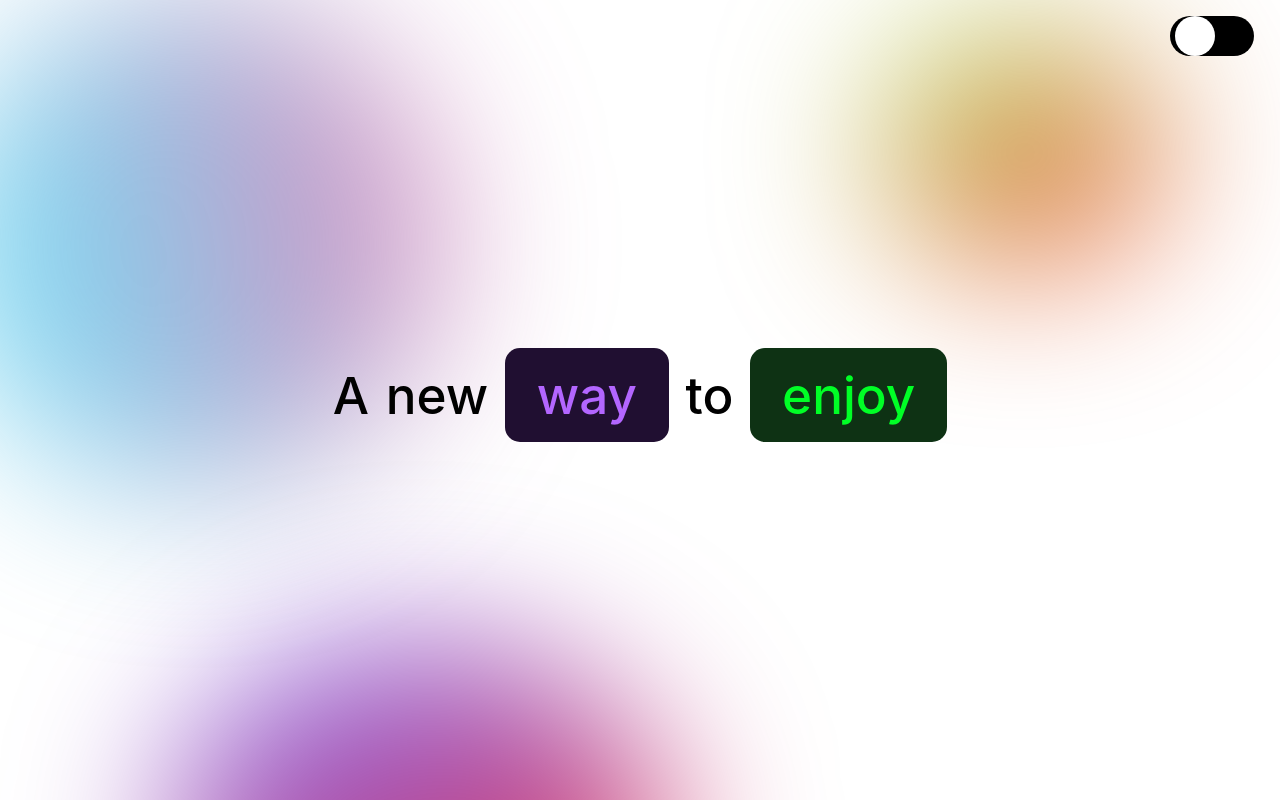
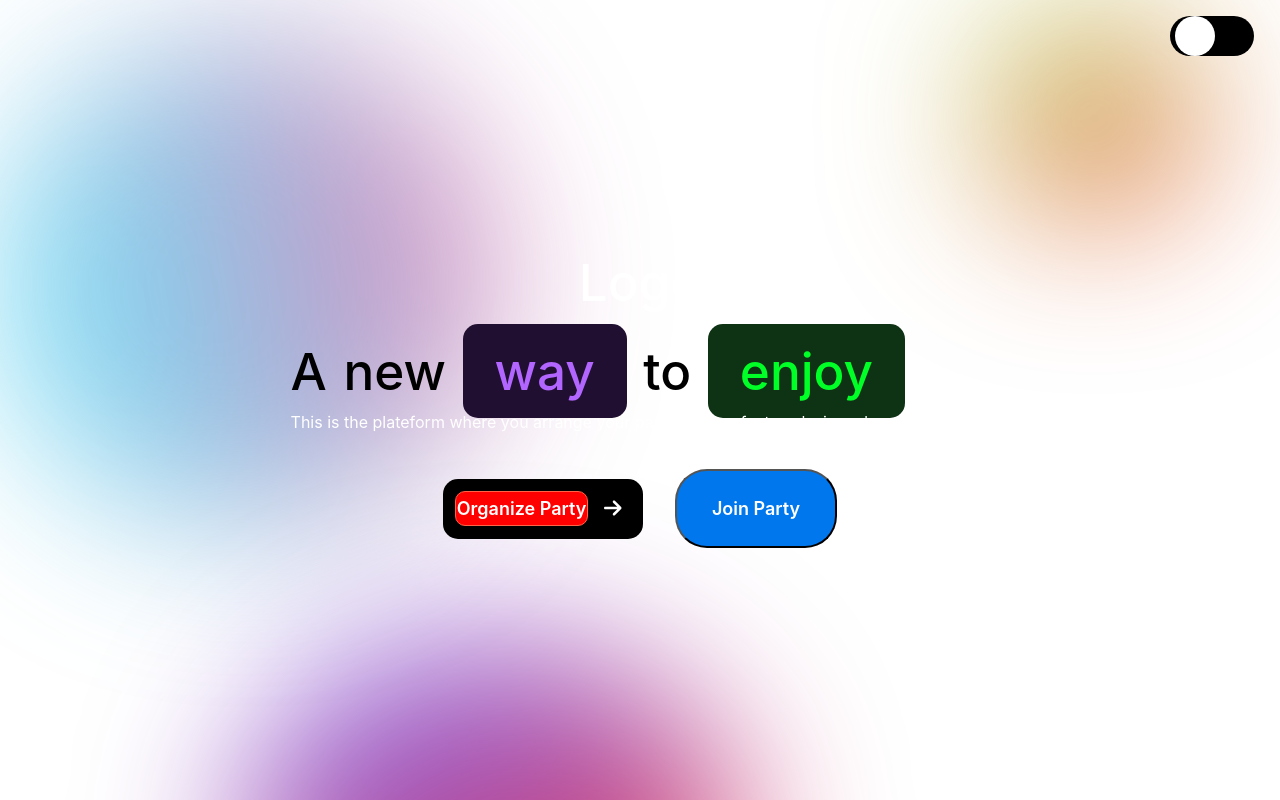
Before and after one commit to parmarraj999/Party_managment_bsss, a React (Create React App) app: page / in a window 1280 px wide. Built offline with nearby package versions, Linux system fonts and the light colour scheme; the HTML template or start-up script is replaced by a standard one.

Commit message:
landing done

```diff
--- a/src/App.css
+++ b/src/App.css
@@ -8,3 +8,8 @@
     width: 100%;
     height: auto;
 }
+.para {
+    font-size: 17px ;
+    font-weight: 600;
+    color: grey;
+}
--- a/src/layouts/landingPage/landing.css
+++ b/src/layouts/landingPage/landing.css
@@ -99,6 +99,8 @@
     top: 0;
     z-index: 1;
     display: flex;
+    flex-direction: column;
+    gap: 1.2rem;
     align-items: center;
     justify-content: center;
     color: white;
@@ -130,6 +132,11 @@
     height: 40px;
     border-radius: 50%;
 }
+.btn-container{
+    display: flex;
+    gap: 2rem;
+    align-items: center;
+}
 @media screen and (max-width:765px) {
     #up{
         width: 250px;
@@ -159,3 +166,51 @@
         border-radius: 50%;
     }
 }
+
+.organize-btn{
+    width: 200px;
+    height: 60px;
+    padding: .8rem .8rem;
+    /* background: white; */
+    border-radius: 15px;
+    display: flex;
+    align-items: center;
+    justify-content: space-between;
+    gap: 1rem;
+}
+.organize-btn a{
+    width: 100%;
+    height: 100%;
+    background: red;
+    display: flex;
+    align-items: center;
+    justify-content: center;
+    border-radius: 10px;
+    text-decoration: none;
+    color: white;
+    font-size: 18px;
+    font-weight: 600;
+    border: 1px solid tomato;
+    transition: .4s all;
+}
+.organize-btn a:hover{
+    background: white;
+    color: red;
+    border: 1px solid tomato;
+}
+.organize-btn div{
+    width: 20%;
+    font-size: 20px;
+}
+button{
+    padding: 1.5rem 2.2rem;
+    border-radius: 2rem;
+    font-size: 18px;
+    font-weight: 600;
+    background: rgb(0, 119, 237);
+    color: white;
+    transition: .4s all;
+}
+button:hover{
+    background: rgb(0, 68, 135);
+}
--- a/src/layouts/landingPage/landing.js
+++ b/src/layouts/landingPage/landing.js
@@ -1,5 +1,7 @@
 import React, { useState } from 'react'
 import "./landing.css"
+import { FontAwesomeIcon } from '@fortawesome/react-fontawesome';
+import { faArrowRight } from '@fortawesome/free-solid-svg-icons';
 
 function Landing() {
 
@@ -16,7 +18,22 @@ function Landing() {
         <div className={theme ? "toggle-container bb fs" : "toggle-container bw fe"} onClick={()=>setTheme(!theme)}>
           <div className={theme ? "toggle-button bw" : "toggle-button bb"}></div>
         </div>
-        <h1 style={ theme ? {color:"black"} : {color:"white"}}>A new <span style={{background:"rgb(32, 15, 49)",color:"rgb(179, 102, 255)"}}>way</span> to <span style={{background:"rgb(14, 50, 20)",color:"rgb(0, 255, 38)"}}>enjoy</span></h1>
+        <div>
+          <h1>Logo</h1>
+        </div>
+        <div>
+          <h1 style={ theme ? {color:"black"} : {color:"white"}}>A new <span style={{background:"rgb(32, 15, 49)",color:"rgb(179, 102, 255)"}}>way</span> to <span style={{background:"rgb(14, 50, 20)",color:"rgb(0, 255, 38)"}}>enjoy</span></h1>
+          <p className='para'>This is the plateform where you arrange your party with perfect analysis and systematic way</p>
+        </div>
+        <div className="btn-container" >
+          <div className={theme ? "organize-btn bb":"organize-btn bw"}>
+            <a href=''>Organize Party</a>
+            <div>
+            <FontAwesomeIcon icon={faArrowRight} style={theme ? {color:"white"} : {color:"black"}}/>
+            </div>
+          </div>
+          <button >Join Party</button>
+        </div>
       </div>
     </div>
   )
```
